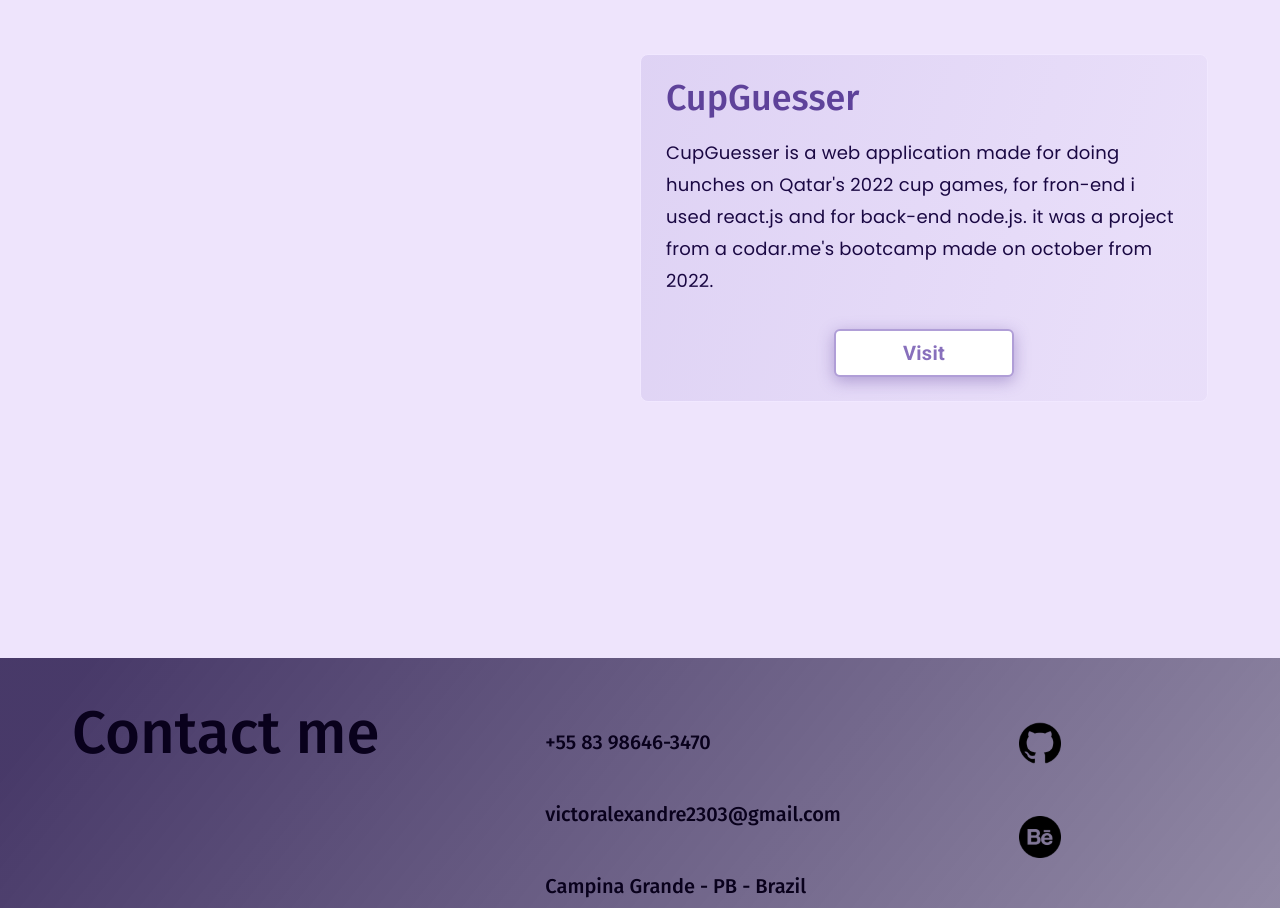
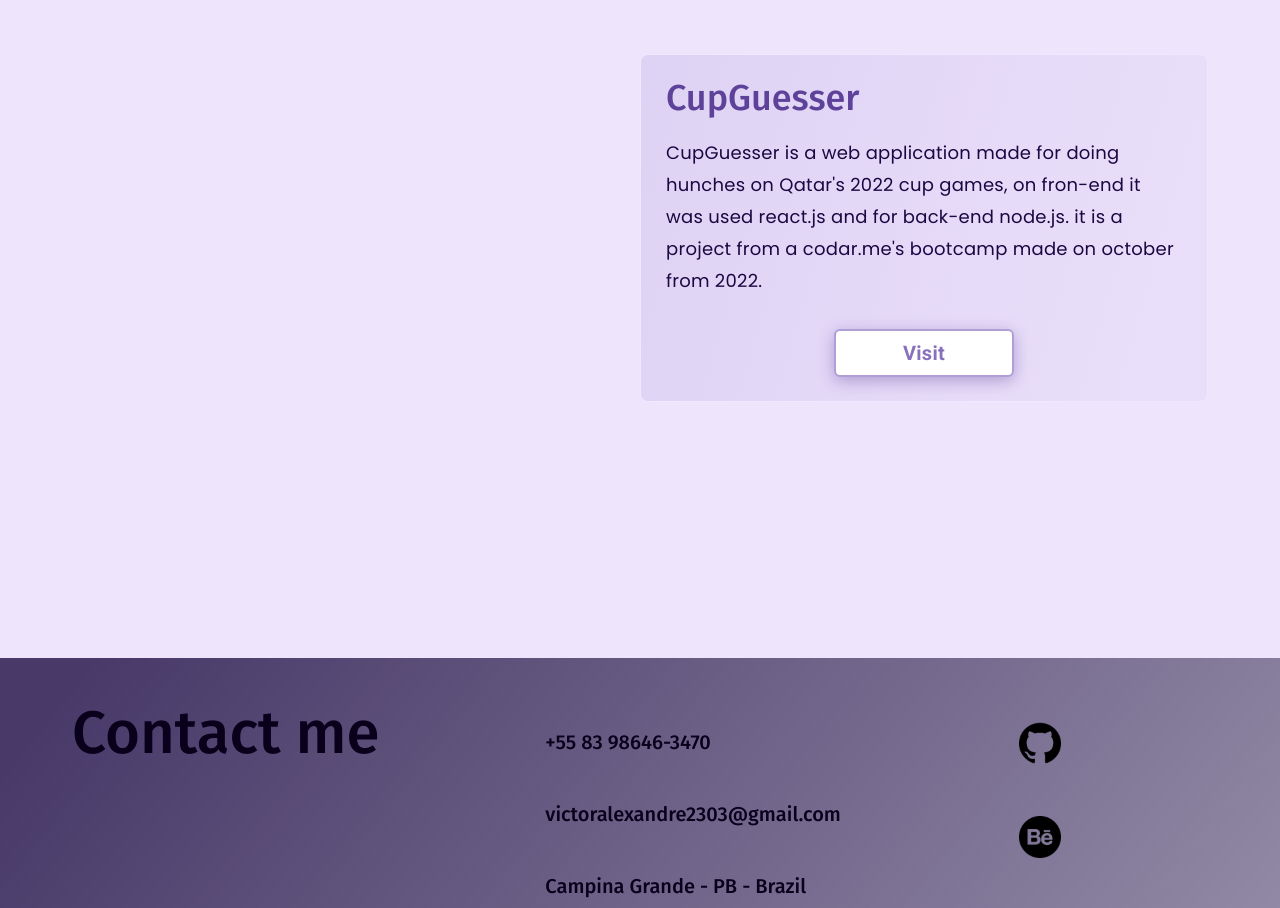
Before and after one commit to AlexWasHeree/victor-alexandre-portfolio, a React (Create React App) app: page / in a window 1280 px wide. Shown: the part 3400-4308 px from the top of the page. Built offline with nearby package versions, Linux system fonts and the light colour scheme; some icons are missing.

Commit message:
card small fixes

```diff
--- a/src/Components/Projects/Projects.js
+++ b/src/Components/Projects/Projects.js
@@ -34,15 +34,15 @@ const Projects = () => {
           like weight, name and race. It was made with React.js and
           consumes an API made on Wordpress. It was my last project
           from Origamid."
-          src="https://github.com/AlexWasHeree/Dogs"
+          src="https://dogs-seven-gules.vercel.app"
           mockup={<Iphone />}
         />
         <ProjectCard
           project="CupGuesser"
           description="CupGuesser is a web application made for doing hunches on Qatar's
-          2022 cup games, for fron-end i used react.js and for back-end node.js. it was a
+          2022 cup games, on fron-end it was used react.js and for back-end node.js. it is a
           project from a codar.me's bootcamp made on october from 2022."
-          src="https://github.com/AlexWasHeree/Dogs"
+          src="https://github.com/AlexWasHeree/CupGuesser"
           mockup={<Iphone />}
           rightCard
         />
```
